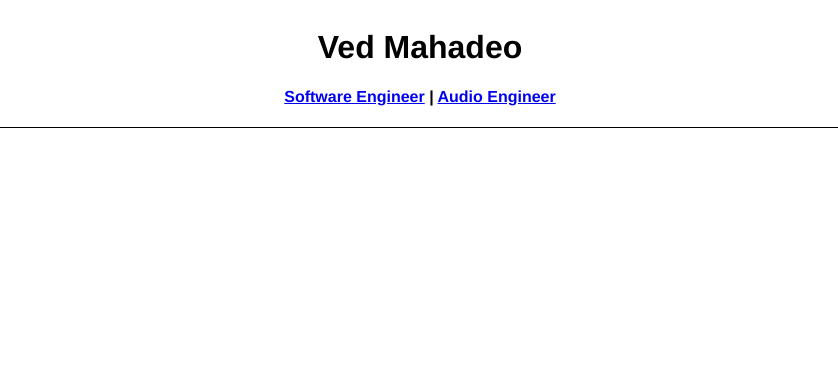
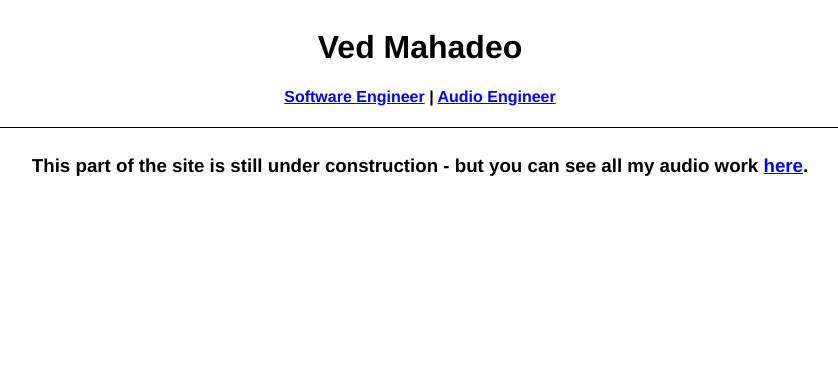
Before and after one commit to vedkm/vedport-flask, a Flask app: page /audio in a window 1280 px wide. Shown: the top 388 px of the page, without its empty margins (220-1058 px from the left). Run offline with Flask 3, Linux system fonts and the light colour scheme.

Commit message:
added audio portfolio msg

```diff
--- a/templates/audio.html
+++ b/templates/audio.html
@@ -4,4 +4,5 @@
     {{ super() }}
 {% endblock %}
 {% block content %}
+<h3>This part of the site is still under construction - but you can see all my audio work <a href='https://linktree.com/vedmahadeo'>here</a>.</h3>
 {% endblock %}
```
